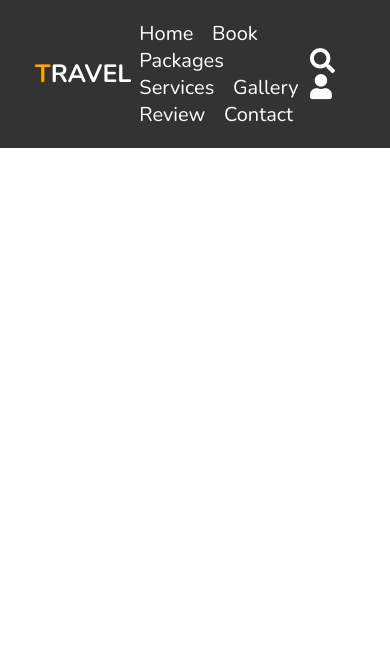
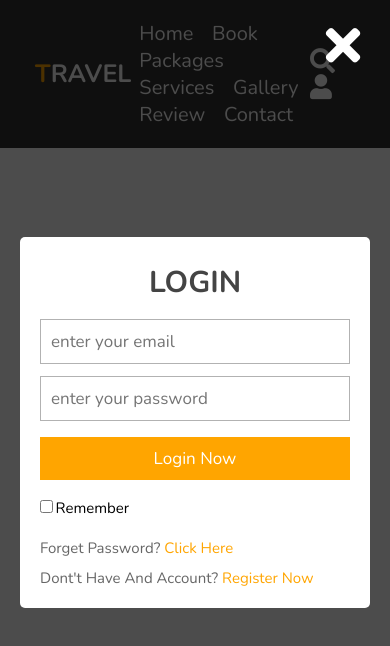
Before and after one commit to hamadshaikh/tour_and_travel, a plain HTML site: page index.html in a window 390 px wide. Both pictures are taken after a click on the icon 320 px from the left and 86 px from the top of the page. Drawn offline with nearby package versions, Linux system fonts and the light colour scheme.

```diff
--- a/index.html
+++ b/index.html
@@ -15,6 +15,7 @@
                          <!-- header sec strart -->
  <header>
 
+        <div id="menu_bar" class="fas fa-bars"></div>
         <a href="#" class="logo"><span>T</span>ravel</a>
 
 <nav class="navbar">
@@ -38,6 +39,26 @@
 </form>
     </header>
                           <!-- header sec end -->
+                          <!-- login form container start-->
+<div class="login-form-container">
+
+    <i class="fas fa-times" id="form-close"></i>
+
+    <form action="">
+        <h3>login</h3>
+        <input type="email" class="box" placeholder="enter your email">
+        <input type="password" class="box" placeholder="enter your password">
+        <input type="submit" value="login now" class="btn">
+        <input type="checkbox" id="remember">
+        <label for="remember">remember</label>
+        <p>forget password? <a href="# ">click here</a></p>
+        <p>dont't have and account? <a href="# ">register now</a></p>
+
+
+
+
+    </form>
+</div>
 
 
 
--- a/main.js
+++ b/main.js
@@ -1,5 +1,8 @@
 let searchBtn = document.querySelector('#search-btn');
 let searchBar = document.querySelector('.search-bar-container');
+let formBtn = document.querySelector('#login-btn');
+let loginForm = document.querySelector('.login-form-container');
+let formClose = document.querySelector('#form-close');
 
 window.onscroll = () =>{
     searchBtn.classList.remove('fa-times');
@@ -11,3 +14,11 @@ searchBtn.addEventListener('click',() =>{
     searchBtn.classList.toggle('fa-times');
     searchBar.classList.toggle('active');
 });
+
+formBtn.addEventListener('click',() =>{
+        loginForm.classList.add('active');
+});
+
+formClose.addEventListener('click',() =>{
+        loginForm.classList.remove('active');
+});
```
